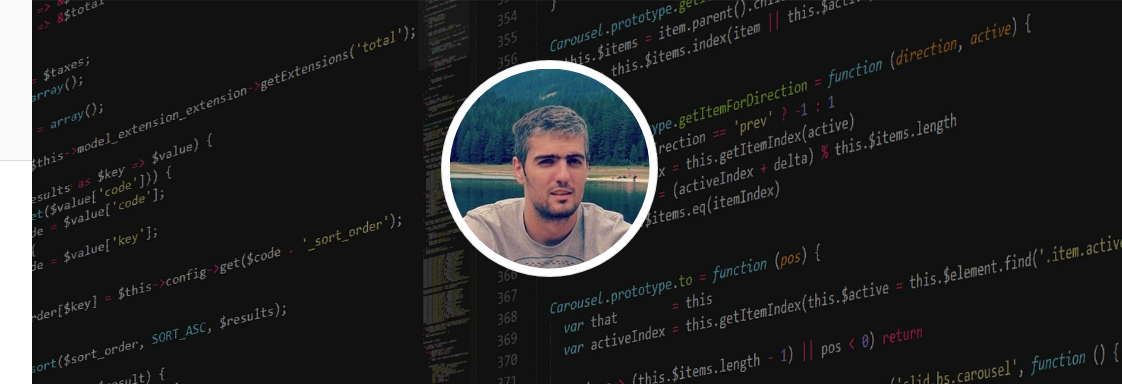
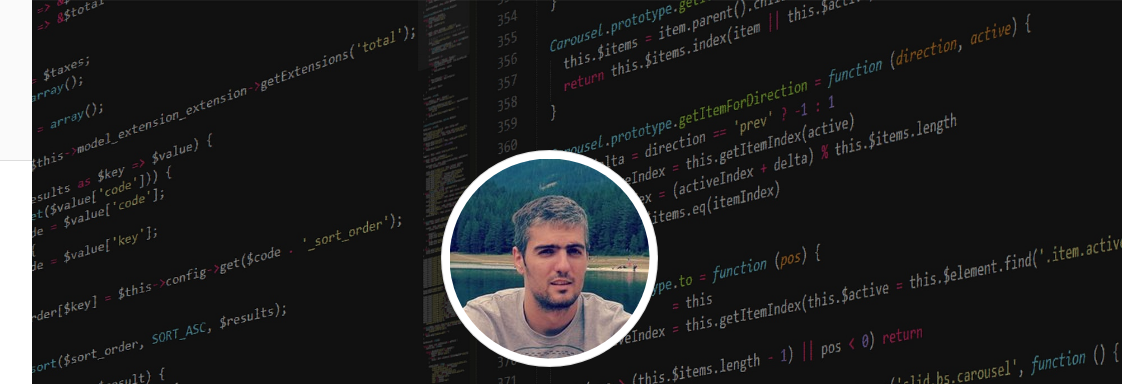
Before and after one commit to misho85/portfolio, a website: page index.html in a window 1280 px wide. Shown: the top 384 px of the page, 158-1280 px from the left. Drawn offline with nearby package versions, Linux system fonts and the light colour scheme.

Commit message:
Update style.css

```diff
--- a/static/css/style.css
+++ b/static/css/style.css
@@ -22,7 +22,7 @@ body {
     padding: .5rem !important;
 }
 .container-face {
-	padding-top: 4rem !important;
+	padding-top: 10rem !important;
 	text-align: center;
 	border: 0;
 }
```
